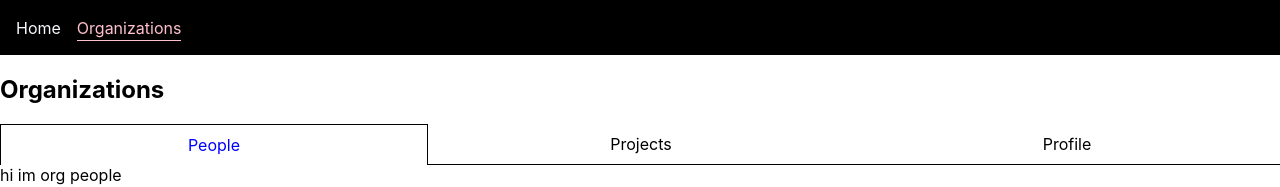
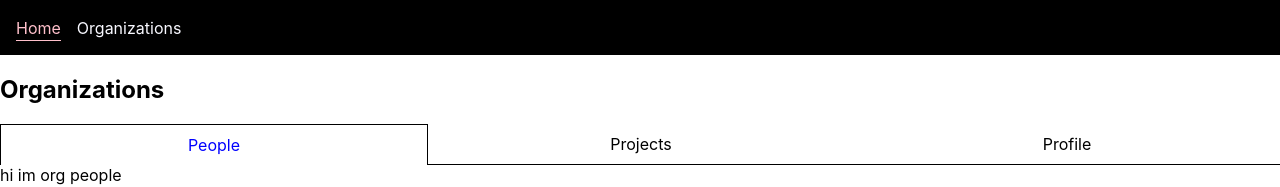
Before and after one commit to shapirodaniel/tabbed-navigation, a React (Create React App) app: page /organizations/people in a window 1280 px wide. Shown: the top 187 px of the page. Built offline with nearby package versions, Linux system fonts and the light colour scheme.

Commit message:
fix: convert navlink to link, update setter to setActiveTab in useTabs

```diff
--- a/src/Nav.js
+++ b/src/Nav.js
@@ -1,5 +1,5 @@
-import React from 'react';
-import { NavLink } from 'react-router-dom';
+import React, { useState } from 'react';
+import { Link } from 'react-router-dom';
 import styled from 'styled-components';
 
 const nav = [
@@ -13,16 +13,14 @@ const nav = [
 	},
 ];
 
-const activeClassName = 'selected';
-
-const CustomNavLink = styled(NavLink).attrs({ activeClassName })`
+const CustomNavLink = styled(Link)`
 	& {
 		color: ghostwhite;
 	}
 	&:not(:first-child) {
 		margin-left: 1em;
 	}
-	&.${activeClassName} {
+	&.active {
 		color: pink;
 		border-bottom: 1px solid pink;
 		padding-bottom: 2px;
@@ -43,14 +41,30 @@ const Container = styled.nav`
 	padding: 1em;
 `;
 
-const Nav = () => (
+const Nav = () => {
+	// by tracking the active link ourselves with local state, we get more flexibility -- in this case, we need to be able to check the active link to prevent the click from triggering the useEffect call in our useTabs custom hook in tabbed navigation, to squash a render bug
+	const [activeLink, setActiveLink] = useState(nav[0].name);
+
+	return (
 		<Container>
 			{nav.map(({ id, name }) => (
-			<CustomNavLink key={id} to={`/${name.toLowerCase()}`}>
+				<CustomNavLink
+					key={id}
+					to={`/${name.toLowerCase()}`}
+					className={activeLink === name ? 'active' : ''}
+					onClick={e => {
+						if (activeLink === name) {
+							e.preventDefault();
+							return;
+						}
+						setActiveLink(name);
+					}}
+				>
 					{name}
 				</CustomNavLink>
 			))}
 		</Container>
 	);
+};
 
 export default Nav;
--- a/src/components/TabbedNavigation.js
+++ b/src/components/TabbedNavigation.js
@@ -12,7 +12,7 @@ const NavTabs = styled.nav`
 `;
 
 const TabbedNavigation = ({ tabs }) => {
-	const { url, getClassName, setActiveLink } = useTabs(tabs);
+	const { url, getClassName, setActiveTab } = useTabs(tabs);
 
 	return (
 		<Container>
@@ -22,7 +22,7 @@ const TabbedNavigation = ({ tabs }) => {
 						key={id}
 						to={url + link}
 						className={getClassName(name)}
-						onClick={() => setActiveLink(name)}
+						onClick={() => setActiveTab(name)}
 					>
 						{name}
 					</TabLink>
--- a/src/custom-hooks/useTabs.js
+++ b/src/custom-hooks/useTabs.js
@@ -2,26 +2,35 @@ import { useState, useEffect } from 'react';
 import { useRouteMatch, useHistory, useLocation } from 'react-router-dom';
 
 export const useTabs = tabs => {
+	// grab url from route props
 	const { url } = useRouteMatch();
 
-	const [linkName, setLinkName] = useState(tabs[0].name);
+	// track the active tabbed link and set the default active tabbed link
+	const [activeTab, setActiveTab] = useState(tabs[0].name);
 
+	// grab history from route props
 	const history = useHistory();
 
+	// grab pathname from route props
 	const { pathname } = useLocation();
 
+	// build the new pathname and push it to history
+	// this lets us render the first tab
 	useEffect(() => {
-		const newPathname = url + '/' + linkName.toLowerCase();
+		const newPathname = url + '/' + activeTab.toLowerCase();
 		history.push(newPathname);
+		// we only want to trigger new pushes when our pathname changes
+		// eslint-disable-next-line react-hooks/exhaustive-deps
 	}, [pathname]);
 
+	// tabbed navigation expects the url, a className setter, and a fn to toggle the active link onclick
 	return {
 		url,
 		getClassName: name => {
-			return linkName === name ? 'active' : '';
+			return activeTab === name ? 'active' : '';
 		},
-		setActiveLink: name => {
-			setLinkName(name);
+		setActiveTab: name => {
+			setActiveTab(name);
 		},
 	};
 };
```
Lines whose indentation alone changed are shown as unchanged.
